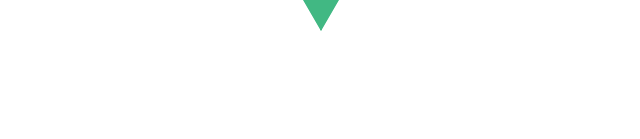
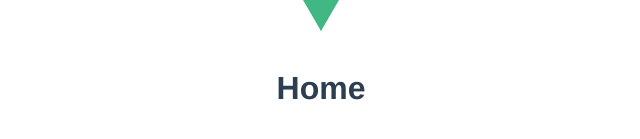
Before and after one commit to zloyleva-imt/vue_router, a Vue app: page / in a window 1280 px wide. Shown: the part 215-354 px from the top of the page, without its empty margins (319-959 px from the left). Built offline with nearby package versions, Linux system fonts and the light colour scheme.

Commit message:
create Home route

```diff
--- a/src/App.vue
+++ b/src/App.vue
@@ -1,18 +1,14 @@
 <template>
   <div id="app">
     <img alt="Vue logo" src="./assets/logo.png">
-    <Home msg="Welcome to Your Vue.js App"/>
+	<router-view></router-view>
   </div>
 </template>
 
 <script>
-import Home from './components/Home.vue'
 
 export default {
   name: 'app',
-  components: {
-    Home
-  }
 }
 </script>
 
--- a/src/components/Home.vue
+++ b/src/components/Home.vue
@@ -1,10 +1,10 @@
 <template>
-
+	<h1>Home</h1>
 </template>
 
 <script>
 export default {
-  name: 'HelloWorld',
+  name: 'Home',
 }
 </script>
 
--- a/src/main.js
+++ b/src/main.js
@@ -1,8 +1,22 @@
 import Vue from 'vue'
 import App from './App.vue'
+
+import Router from 'vue-router';
+Vue.use(Router);
+
+import Home from './components/Home';
+
+const routes = [
+	{
+		path: '/',
+		name: 'home',
+		component: Home,
+	}
+];
 
 Vue.config.productionTip = false
 
 new Vue({
+	router:new Router({routes}),
   render: h => h(App),
 }).$mount('#app')
```
